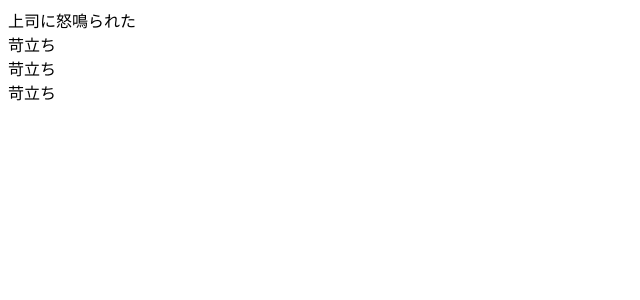
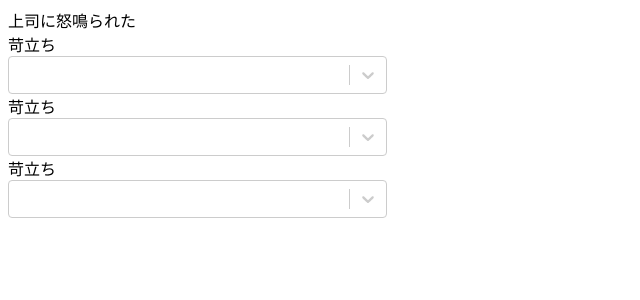
Before and after one commit to ShotaroOkada/emotion_estimation_experiment_client, a React (Create React App) app: page / in a window 1280 px wide. Shown: the top 300 px of the page, without its empty margins (0-640 px from the left). Built offline with nearby package versions, Linux system fonts and the light colour scheme; the HTML template or start-up script is replaced by a standard one; what typesafe-actions would draw is missing.

Commit message:
複数プルダウンのonChangeに対応

```diff
--- a/package.json
+++ b/package.json
@@ -13,6 +13,7 @@
     "@types/react-dom": "^16.9.0",
     "@types/react-redux": "^7.1.5",
     "@types/react-router-dom": "^5.1.3",
+    "@types/react-select": "^3.0.8",
     "@types/redux-logger": "^3.0.7",
     "@types/redux-saga": "^0.10.5",
     "@types/styled-components": "^4.4.1",
@@ -22,6 +23,7 @@
     "react-redux": "^7.1.3",
     "react-router-dom": "^5.1.2",
     "react-scripts": "3.3.0",
+    "react-select": "^3.0.8",
     "redux": "^4.0.5",
     "redux-devtools-extension": "^2.13.8",
     "redux-logger": "^3.0.6",
--- /dev/null
+++ b/src/component/Atom/SelectBox.tsx
@@ -0,0 +1,35 @@
+import React from 'react';
+import { default as Select, ValueType } from 'react-select';
+
+export type Option = {
+  algo_name: string | null,
+  value: string | null,
+  label: string | null
+}
+
+type Props = {
+  algo_name: string
+  selectedOption: Option
+  handleChange: (seletedOption: ValueType<Option>) => void
+}
+
+const SelectBox: React.FC<Props> = (props) => {
+  const { selectedOption, algo_name, handleChange } = props
+  const options: Option[] = [
+    { algo_name: algo_name, value: 'appropriate', label: '適切' },
+    { algo_name: algo_name, value: 'inappropriate', label: '適切でない' },
+    { algo_name: algo_name, value: 'unknown', label: 'わからない' },
+    { algo_name: algo_name, value: 'stronger', label: 'より強い感情' },
+    { algo_name: algo_name, value: 'weaker', label: 'より弱い感情' },
+  ]
+
+  return (
+    <Select
+      value={selectedOption}
+      onChange={handleChange}
+      options={options}
+    />
+  )
+}
+
+export default SelectBox
--- /dev/null
+++ b/src/component/Organisms/EmotionEvaluationArea.tsx
@@ -0,0 +1,42 @@
+import React, { useState } from 'react';
+import { useSelector } from 'react-redux';
+import RootState from '../../state';
+import SelectBox, { Option } from '../Atom/SelectBox';
+import { ValueType } from 'react-select/src/types';
+
+type SelectedOptions = {
+  [algo_name: string]: Option
+}
+
+const EmotionEvaluationArea = () => {
+  const emotions = useSelector<RootState, RootState['emotions']>(state => state.emotions)
+  const initialSelectedOption: SelectedOptions = {};
+  Object.keys(emotions).forEach(algo_name => {
+    initialSelectedOption[algo_name] = {
+      algo_name: null,
+      value: null,
+      label: null
+    }
+  })
+  const [selectedOptions, setSelectedOptions] = useState<SelectedOptions>(initialSelectedOption)
+  const handleChange = (selectedOption: ValueType<Option>) => {
+    setSelectedOptions({
+      ...selectedOptions, [(selectedOption as Option).algo_name as string]: selectedOption as Option
+    })
+  }
+  return (
+    <div style={{ width: '30%' }}>
+      <div>{emotions['nlu_algo'].text}</div>
+      {Object.entries(emotions).map(([key, value]) => {
+        return (
+          <div key={key}>
+            {value.emotion_name}
+            <SelectBox algo_name={key} selectedOption={selectedOptions[key]} handleChange={handleChange} />
+          </div>
+        )
+      })}
+    </div>
+  )
+}
+
+export default EmotionEvaluationArea
--- a/src/component/Organisms/FormsAndButton.tsx
+++ b/src/component/Organisms/TextInputArea.tsx
@@ -4,7 +4,7 @@ import Button from '../Atom/Button'
 import { useDispatch } from 'react-redux';
 import { addInputTextsRequest } from '../../action/Texts/ActionCreator';
 
-const FormsAndButton: React.FC = () => {
+const TextInputArea: React.FC = () => {
   const dispatch = useDispatch()
   const [inputTexts, setInputTexts] = useState({
     a: '', b: '', c: '', d: '', e: ''
@@ -26,4 +26,4 @@ const FormsAndButton: React.FC = () => {
   )
 }
 
-export default FormsAndButton
+export default TextInputArea
--- a/src/component/Page/EvaluationPage.tsx
+++ b/src/component/Page/EvaluationPage.tsx
@@ -1,19 +1,10 @@
 import React from 'react';
-import { useSelector } from 'react-redux';
-import RootState from '../../state';
+import EmotionEvaluationArea from '../Organisms/EmotionEvaluationArea'
 
 const EvaluationPage: React.FC = () => {
-  const emotions = useSelector<RootState, RootState['emotions']>(state => state.emotions)
   return (
     <div>
-      <div>{emotions['nlu_algo'].text}</div>
-      {Object.entries(emotions).map(([key, value]) => {
-        return (
-          <div key={key}>
-            {value.emotion_name}
-          </div>
-        )
-      })}
+      <EmotionEvaluationArea />
     </div>
   )
 }
--- a/src/component/Page/InputPage.tsx
+++ b/src/component/Page/InputPage.tsx
@@ -3,7 +3,7 @@ import { useSelector, useDispatch } from 'react-redux';
 import RootState from '../../state';
 import { Redirect } from 'react-router-dom';
 import { getTexts } from '../../action/Texts/ActionCreator';
-import FormsAndButton from '../Organisms/FormsAndButton';
+import TextInputArea from '../Organisms/TextInputArea';
 
 const InputPage: React.FC = () => {
   const isLoggedIn = useSelector<RootState, RootState['user']['isLoggedIn']>(state => state.user.isLoggedIn);
@@ -15,7 +15,7 @@ const InputPage: React.FC = () => {
     <div>
       {!isLoggedIn && <Redirect to={'/login'} />}
       input page
-      <FormsAndButton />
+      <TextInputArea />
     </div>
   )
 }
```
Also changed, not shown: 1 other file (tests, documents, lock files or other folders).
